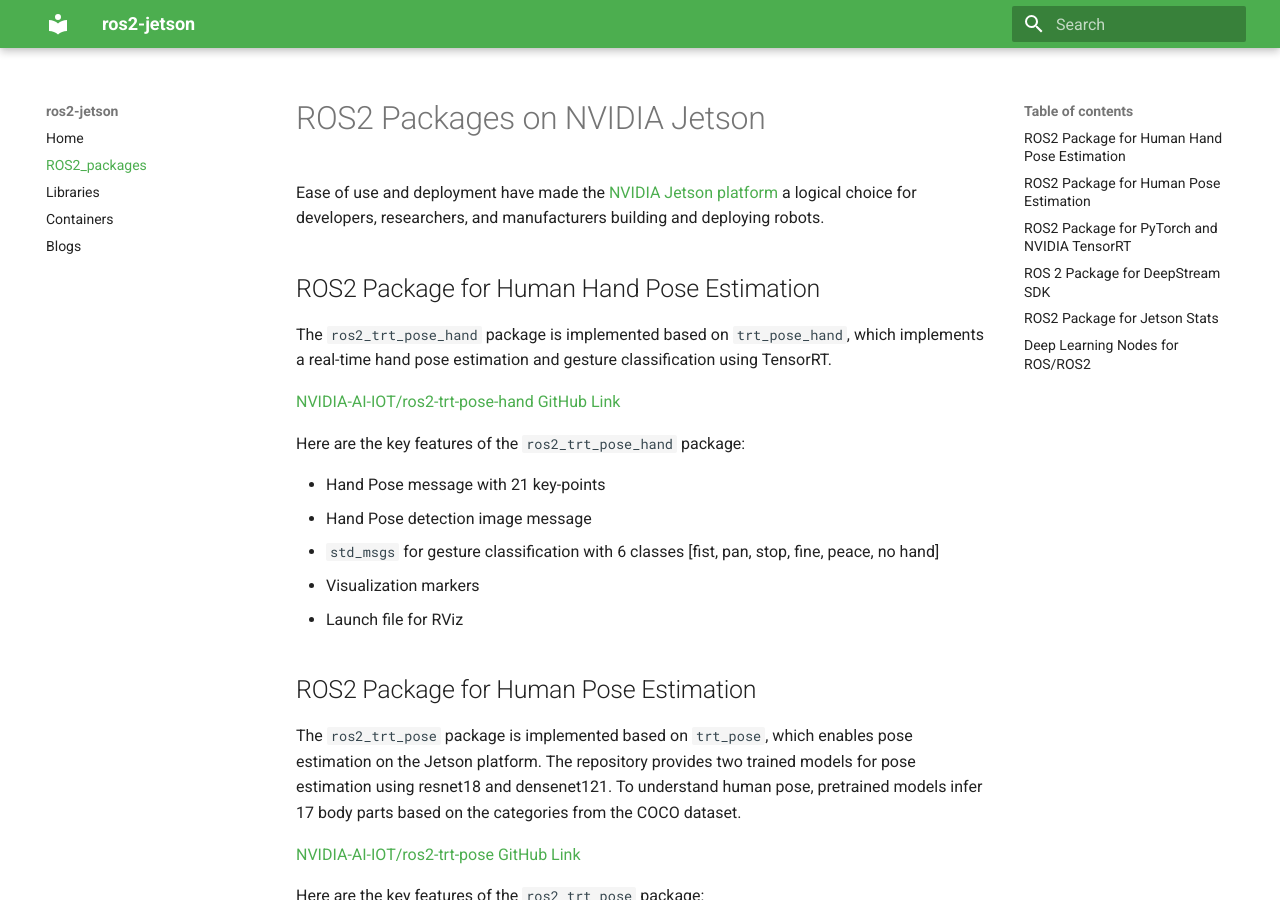
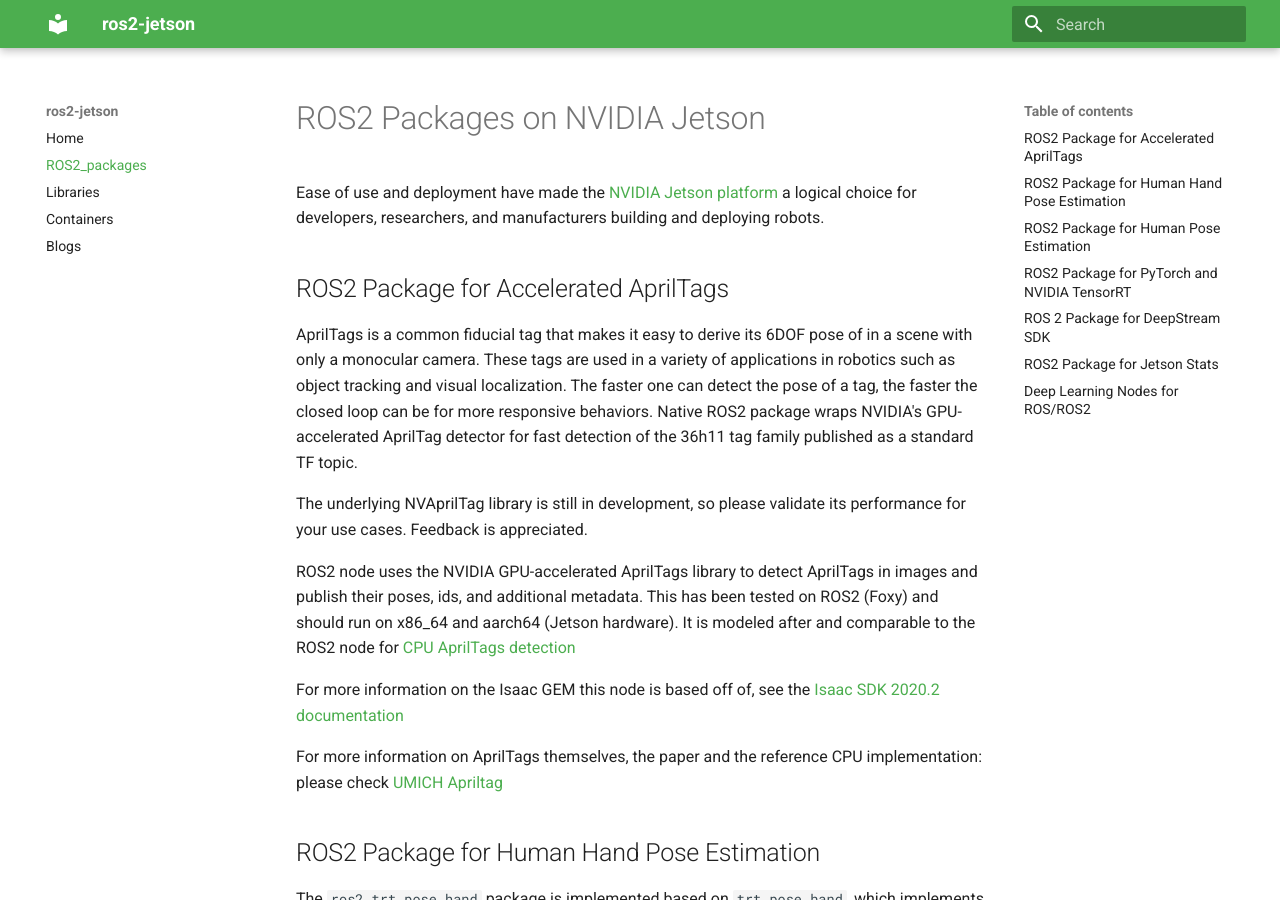
Before and after one commit to NVIDIA-AI-IOT/ros2_jetson, an MkDocs documentation site: the page built from docs/ros2-packages.md, in a window 1280 px wide and 900 px high. Built offline with MkDocs 1.6.1 and Material for MkDocs 9.7.7, drawn with Linux system fonts in a browser that asks for light colours.

Commit message:
updated with apriltags info

```diff
--- a/docs/ros2-packages.md
+++ b/docs/ros2-packages.md
@@ -1,6 +1,19 @@
 # ROS2 Packages on NVIDIA Jetson
 
 Ease of use and deployment have made the [NVIDIA Jetson platform](https://www.nvidia.com/en-us/autonomous-machines/embedded-systems/) a logical choice for developers, researchers, and manufacturers building and deploying robots.
+
+## ROS2 Package for Accelerated AprilTags
+
+AprilTags is a common fiducial tag that makes it easy to derive its 6DOF pose of in a scene with only a monocular camera. These tags are used in a variety of applications in robotics such as object tracking and visual localization. The faster one can detect the pose of a tag, the faster the closed loop can be for more responsive behaviors. Native ROS2 package wraps NVIDIA's GPU-accelerated AprilTag detector for fast detection of the 36h11 tag family published as a standard TF topic.
+
+The underlying NVAprilTag library is still in development, so please validate its performance for your use cases. Feedback is appreciated.
+
+ROS2 node uses the NVIDIA GPU-accelerated AprilTags library to detect AprilTags in images and publish their poses, ids, and additional metadata. This has been tested on ROS2 (Foxy) and should run on x86_64 and aarch64 (Jetson hardware). It is modeled after and comparable to the ROS2 node for [CPU AprilTags detection](https://github.com/christianrauch/apriltag_ros.git)
+
+For more information on the Isaac GEM this node is based off of, see the [Isaac SDK 2020.2 documentation](https://docs.nvidia.com/isaac/isaac/packages/fiducials/doc/apriltags.html)
+
+For more information on AprilTags themselves, the paper and the reference CPU implementation: please check [UMICH Apriltag](https://april.eecs.umich.edu/software/apriltag.html)
+
 ## ROS2 Package for Human Hand Pose Estimation
 
 The `ros2_trt_pose_hand` package is implemented based on `trt_pose_hand`, which implements a real-time hand pose estimation and gesture classification using TensorRT.
```
